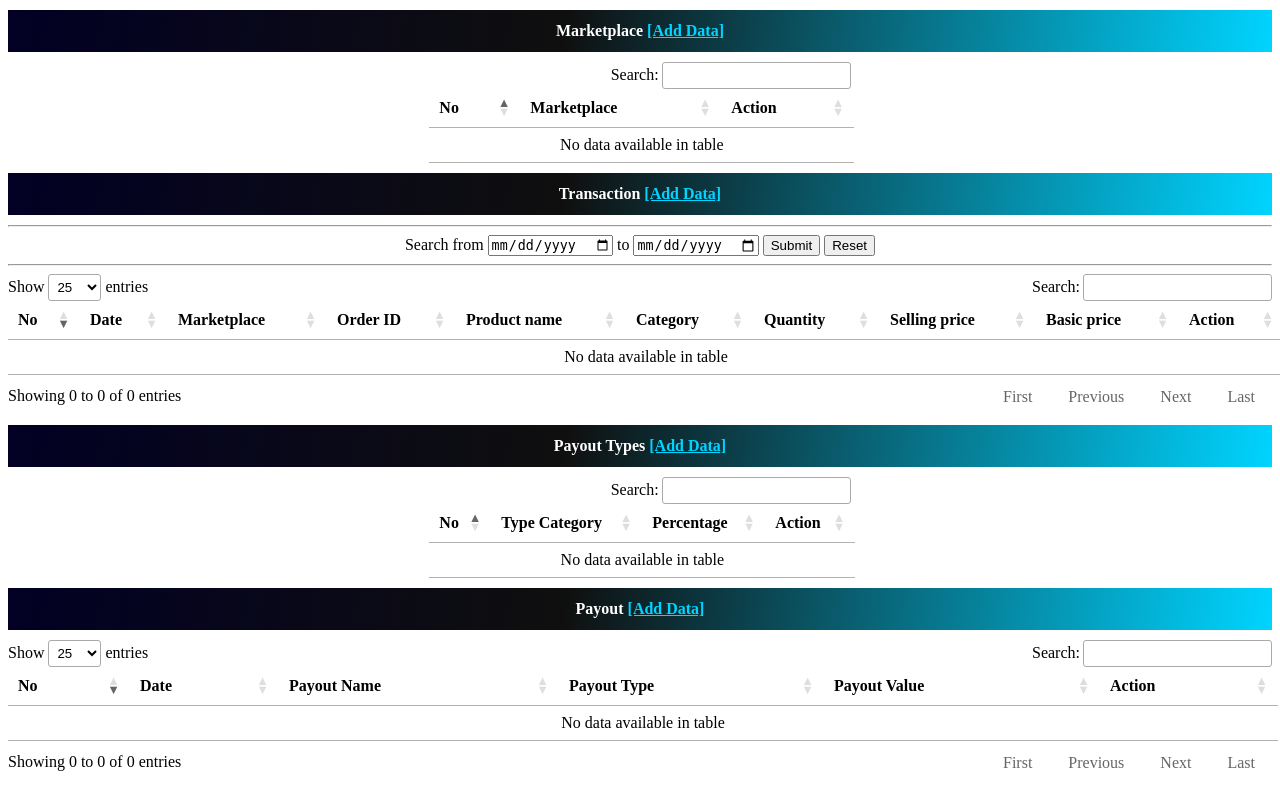
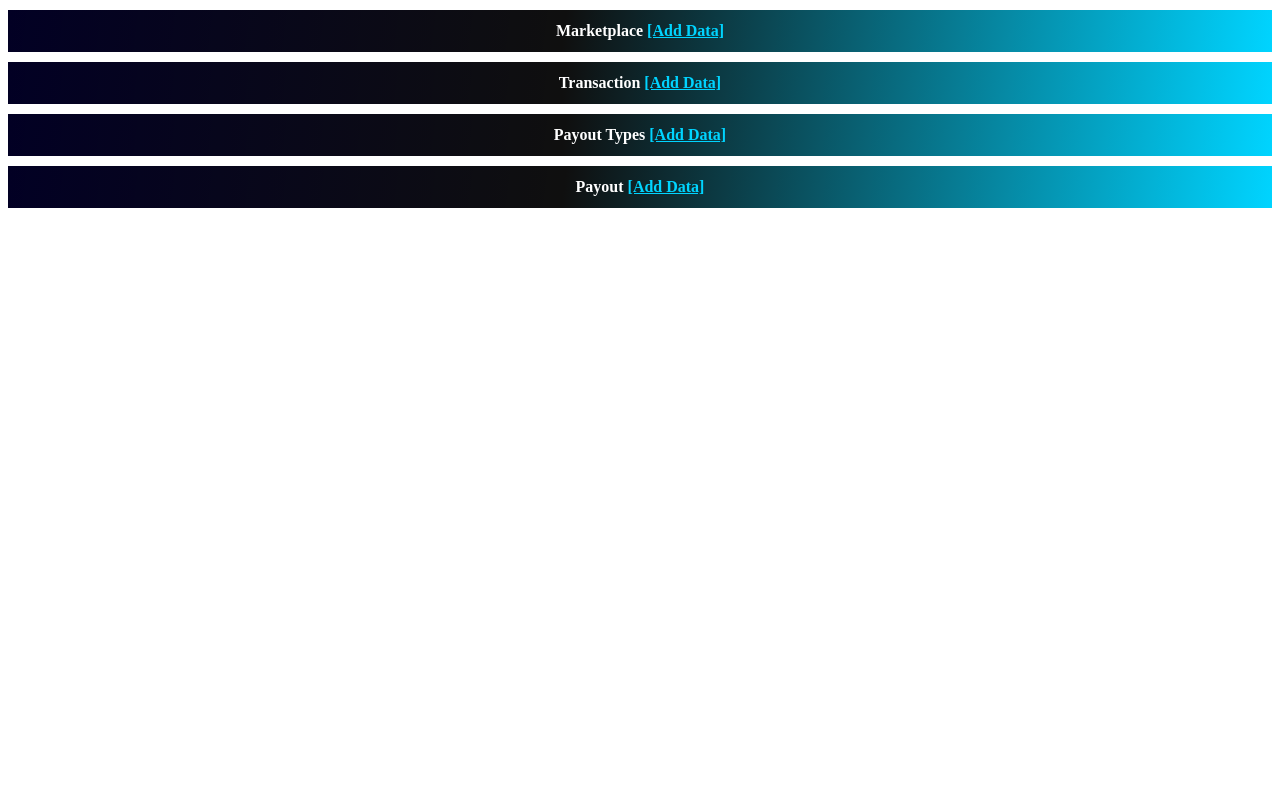
Before and after one commit to scorpio199/3dcasses.web.project, a Django app: page /shopaccount/list_view/ in a window 1280 px wide. Run offline with Django 4.2, Linux system fonts and the light colour scheme; data that the repository does not hold is empty; some libraries are stand-ins or nearby versions.

Commit message:
add accordion

```diff
--- a/shopaccount/templates/header.html
+++ b/shopaccount/templates/header.html
@@ -60,6 +60,10 @@
 				font-weight: 700;
 			}
 
+			.table{
+				margin: 10px auto;
+			}
+
 			.title{
 				padding: 12px 10px;
 				margin: 10px 0;
@@ -75,9 +79,14 @@
 				font-weight: 700;
 			}
 
-			.table{
-				margin: 10px auto;
+			.toggle-filter{
+				padding: 10px 0;
+			    border: 1px solid #000;
+			    border-left: 0;
+			    border-right: 0;
+			    margin-bottom: 10px;
 			}
+
 		</style>
 		<title>{% block title %} Main {% endblock %}</title>
 	</head>
@@ -451,6 +460,21 @@
     }
 
     $(document).ready(function(){
+    	$('.accordion-content').hide();
+		$('.widget-accordion').find('.accordion-toggle').click(function() {
+			$('.accordion-toggle').each(function(){
+		  	$(this).removeClass("opened");
+		  });
+		  // State change visuals
+		  $(this).toggleClass('opened');
+
+		  //Expand or collapse this panel
+		  $(this).next().slideToggle('fast');
+
+		  //Hide the other panels
+		  $(".accordion-content").not($(this).next()).slideUp('fast');
+		});
+
         try {
 	        // Your code goes here
 	        // This code might throw an error
--- a/shopaccount/templates/list_view.html
+++ b/shopaccount/templates/list_view.html
@@ -3,24 +3,26 @@
 {% block title %} Dashboard {% endblock %}
 
 {% block content %}
-    <div class="text-center">
+<div class="widget-accordion">
+    <div class="accordion-toggle text-center">
         <div class="title">
             <b>Marketplace</b>
             <a href="{{ url }}/create_view/1">[Add Data]</a>
         </div>
     </div>
-    <div class="col-md-3">
+    <div class="accordion-content default col-md-3">
         <table id="table-marketplace" class="table datatable">
             <!-- set in jquery -->
         </table>
     </div>
-    <div class="text-center">
+    <div class="accordion-toggle text-center">
         <div class="title">
             <b>Transaction</b>
             <a href="{{ url }}/create_view/2">[Add Data]</a>
         </div>
-        <hr>
-        <div class="text-center">
+    </div>
+    <div class="accordion-content">
+        <div class="toggle-filter text-center">
             <form method="GET" onsubmit="event.preventDefault(); filter_by_date('tr')">
                 <label>Search from</label>
                 <input type="date" name="" id="tr_date_from">
@@ -30,33 +32,31 @@
                 <input type="reset" name="">
             </form>
         </div>
-        <hr>
-    </div>
-    <div>
         <table id="table-transaction" class="table datatable">
             <!-- set in jquery -->
         </table>
     </div>
-    <div class="text-center">
+    <div class="accordion-toggle text-center">
         <div class="title">
             <b>Payout Types</b>
             <a href="{{ url }}/create_view/3">[Add Data]</a>
         </div>
     </div>
-    <div class="col-md-3">
+    <div class="accordion-content col-md-3">
         <table id="table-payout-type" class="table datatable">
             <!-- set in jquery -->
         </table>
     </div>
-    <div class="text-center">
+    <div class="accordion-toggle text-center">
         <div class="title">
             <b>Payout</b>
             <a href="{{ url }}/create_view/4">[Add Data]</a>
         </div>
     </div>
-    <div>
+    <div class="accordion-content">
         <table id="table-payout" class="table datatable">
             <!-- set in jquery -->
         </table>
     </div>
+</div>
 {% endblock %}
```
